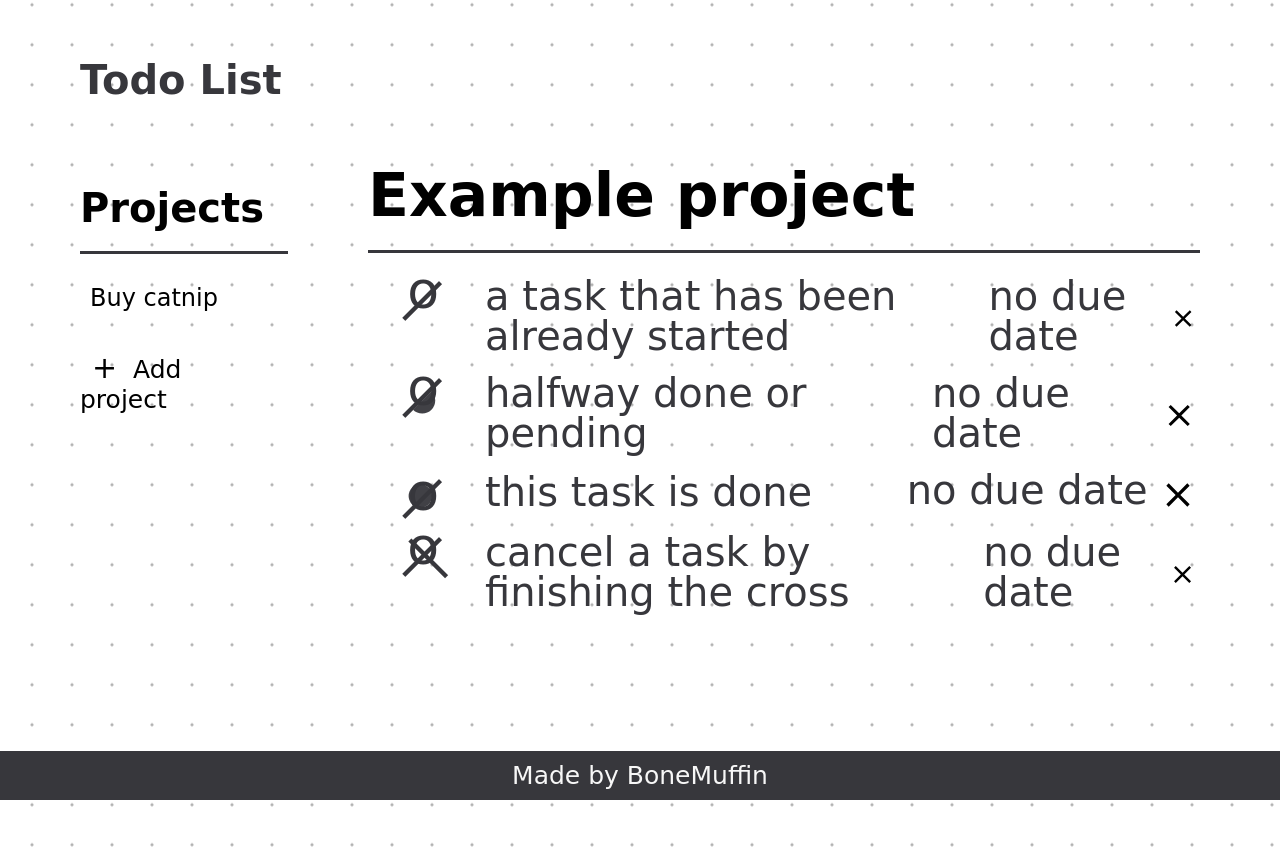
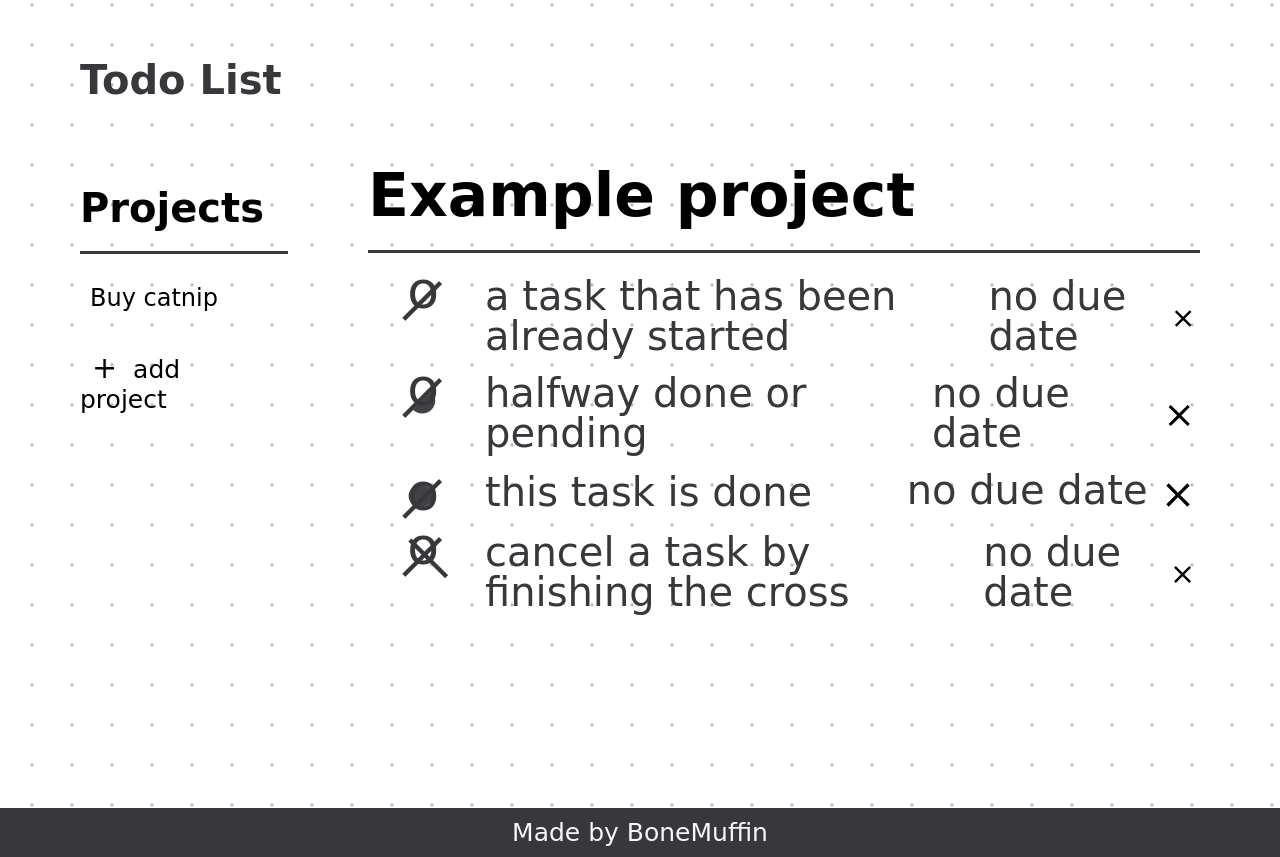
Before and after one commit to BoneMuffin/PROJECT.to-do-list, a plain HTML site: page dist/test1.html in a window 1280 px wide. Drawn offline with Linux system fonts and the light colour scheme; a web font is replaced by a local one.

Commit message:
improve add project btn

```diff
--- a/dist/test1.css
+++ b/dist/test1.css
@@ -4,6 +4,7 @@
   --pen: #37373c;
 
   --dark-grey: #37373c;
+  --light-grey: #dfdfdf;
   --grey-dot: #4f4f4f;
   --paper: #f7f7f7;
 }
@@ -236,7 +237,8 @@ main {
   }
 
 .addp-text:hover {
-  scale: 1.2;
+  background-color: var(--light-grey);
+  border-radius: 10px;
 }
 
 #add-project {
@@ -248,6 +250,7 @@ main {
     margin-right: 12px;
     margin-top: 12px;
     margin-bottom: 12px;
+    padding: 0px 10px 5px 0px;
 }
 
 #plus {
@@ -284,7 +287,6 @@ main {
 
 footer {
   position: absolute;
-  bottom: 0;
   left: 0;
   display: flex;
   align-items: center;
--- a/dist/test1.html
+++ b/dist/test1.html
@@ -31,7 +31,7 @@
         <div id="add-project">
           <p class="addp-text">
             <span id="plus">+</span>
-            Add project
+            add project
           </p>
         </div>
       </div>
```
